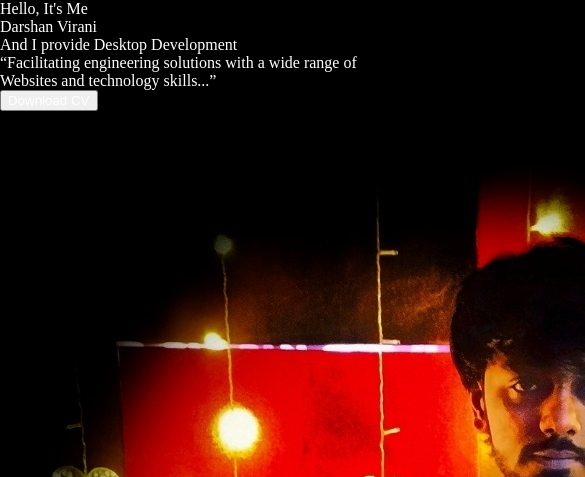
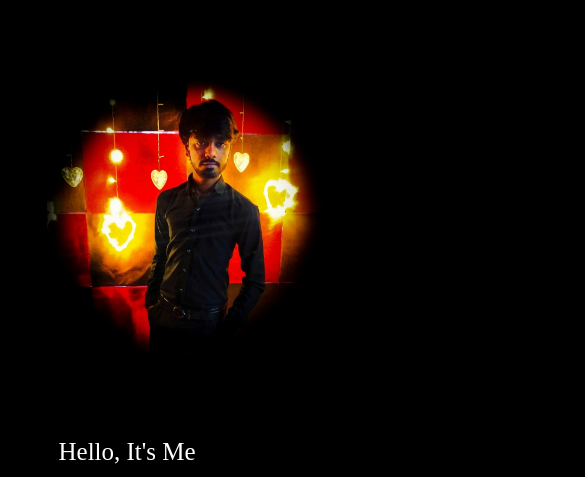
Before and after one commit to darshvirani/darshvirani.github.io, a plain HTML site: page index.html in a window 390 px wide. Shown: the top 477 px of the page, 585 px wide, since content can reach past the window. Drawn offline with Linux system fonts and the light colour scheme.

Commit message:
mobile view resolved

```diff
--- a/styles/main.css
+++ b/styles/main.css
@@ -11,7 +11,98 @@ html {
 }
 
 /* mobile */
-@media (max-width : 768px) {}
+@media (max-width : 768px) {
+
+    main {
+        width: 100%;
+        height: 100%;
+        display: flex;
+        justify-content: center;
+    }
+
+    footer {
+        width: 70%;
+        display: flex;
+        justify-content: left;
+        margin: auto;
+        padding-top: 5%;
+        padding-bottom: 50%;
+    }
+
+    .navIconName {
+        margin-right: 8px;
+    }
+
+    .homeContainer {
+        width: 70%;
+        height: 100%;
+        display: flex;
+        flex-direction: column-reverse;
+    }
+
+    .homeTextContainer {
+        height: 50%;
+        width: 100%;
+        display: flexbox;
+        justify-content: center;
+        font-size: 25px;
+    }
+
+    .homePhotoContainer {
+        height: 50%;
+        width: 100%;
+        display: flex;
+        justify-content: center;
+    }
+
+    .homeTextContent {
+        margin-top: 16px;
+    }
+
+    #homeText1 {
+        font-size: 100%;
+    }
+
+    #homeText2 {
+        font-size: 200%;
+    }
+
+    #homeText3 {
+        font-size: 55%;
+    }
+
+    #homeText4 {
+        font-size: 55%;
+    }
+
+    #postText2 {
+        color: red;
+    }
+
+
+    #downloadCV_Button {
+        border-radius: 20px;
+        /* Adjust the value to change the roundness */
+        padding: 10px 20px;
+        /* Adjust padding as needed */
+        background-color: #BBE7FE;
+        /* Button background color */
+        color: black;
+        /* Text color */
+        border: none;
+        /* Remove default button border */
+        cursor: pointer;
+        /* Show pointer cursor on hover */
+        /* Add any other styles as needed */
+        margin-top: 16px;
+    }
+
+    .homePhotoContainer img {
+        object-fit: scale-down;
+        height: 70%;
+        margin: auto;
+    }
+}
 
 /* desktop */
 @media (min-width: 769px) {
@@ -19,6 +110,8 @@ html {
     main {
         width: 100%;
         height: 100%;
+        display: flex;
+        justify-content: center;
     }
 
     footer {
@@ -34,7 +127,7 @@ html {
     }
 
     .homeContainer {
-        width: 100%;
+        width: 70%;
         height: 100%;
         display: flex;
     }
@@ -42,6 +135,8 @@ html {
     .homeTextContainer {
         height: 100%;
         width: 50%;
+        margin-left: auto;
+        margin-right: auto;
         display: flex;
         flex-direction: column;
         justify-content: center;
@@ -49,7 +144,6 @@ html {
     }
 
     .homeTextContent {
-        margin-left: 20%;
         margin-top: 16px;
     }
 
```
Also changed, not shown: index.html (+0 -1 lines).
